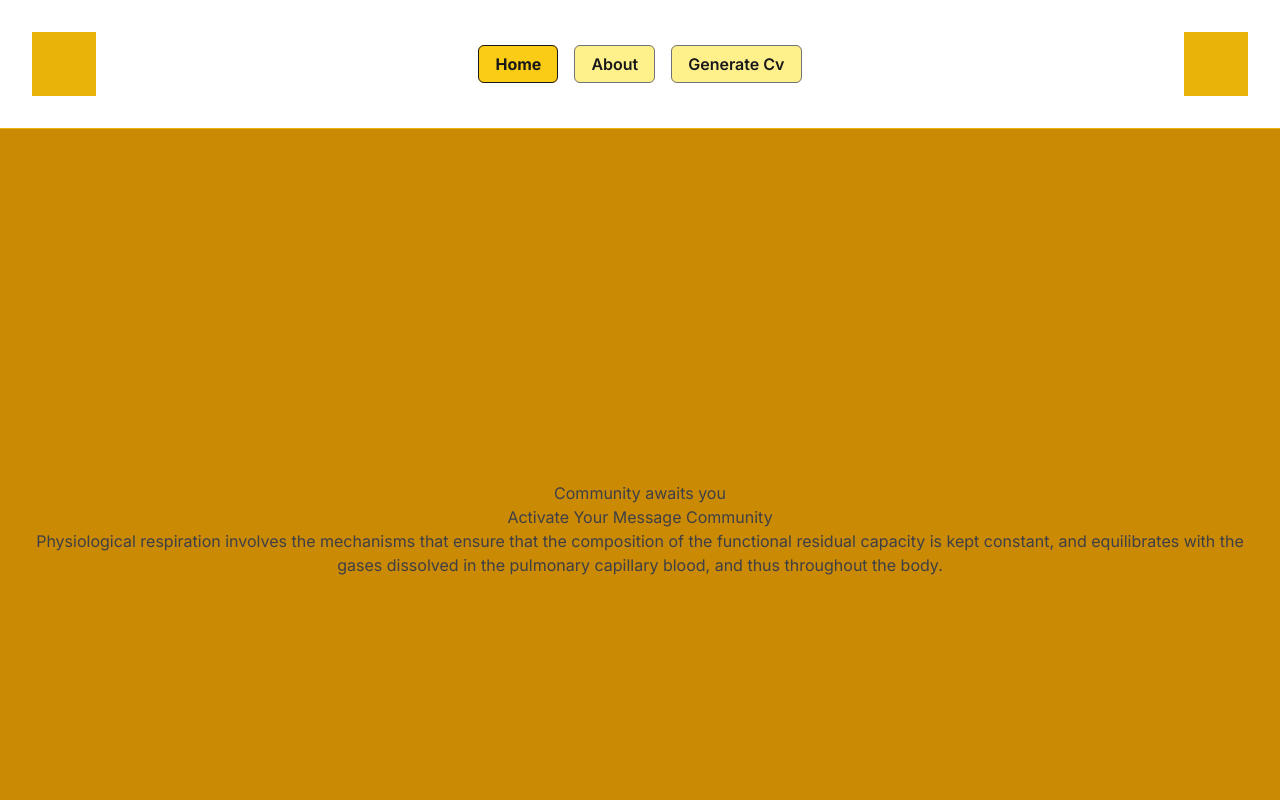
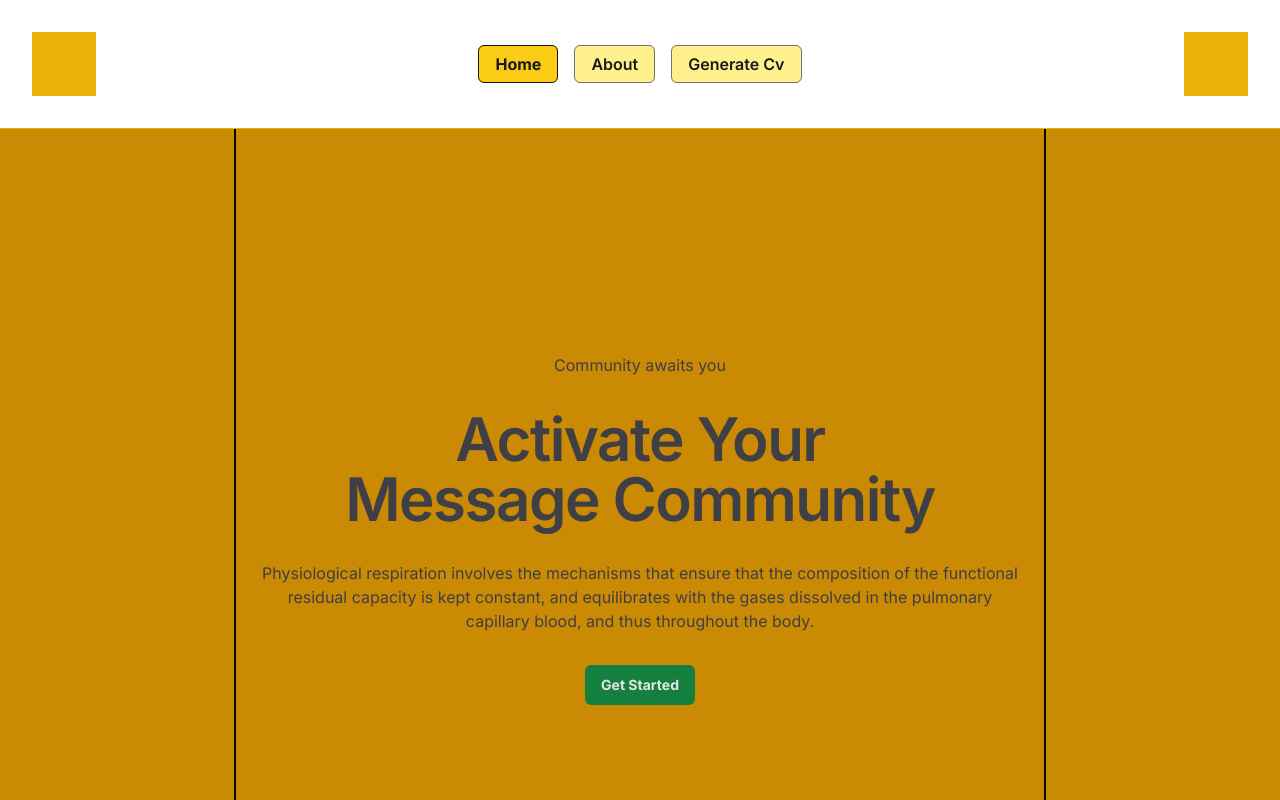
Before and after one commit to sheraz4196/twisto, a Next.js app: page / in a window 1280 px wide. Shown: the top 800 px of the page. Built offline with nearby package versions, Linux system fonts and the light colour scheme.

Commit message:
feat-page-ui design complete

```diff
--- a/app/page.tsx
+++ b/app/page.tsx
@@ -2,17 +2,18 @@ import { Button } from '@/components/ui/button';
 import Image from 'next/image';
 import Link from 'next/link';
 export default function Home() {
-  return <div className="flex h-screen items-center justify-center p-2 text-center md:p-4 lg:p-8 bg-primary-600 ">
-    <div>
-      <div className=' text-zinc-700'>
+  return <div className="flex h-screen items-center justify-center p-4 text-center md:p-6 lg:p-8 bg-primary-600 ">
+    <div className='border-black border-x-2 h-screen grid place-items-center px-5'>
+    <div className="sm:max-w-3xl lg:max-w-3xl">
+      <div className='flex flex-col gap-4 lg:gap-8 text-zinc-700'>
         <p>Community awaits you</p>
-        <h3>Activate Your Message Community</h3>
-        <p>Physiological respiration involves the mechanisms that ensure that the composition of the functional residual capacity is kept constant, and equilibrates with the gases dissolved in the pulmonary capillary blood, and thus throughout the body.</p>
+        <h3 className='text-5xl font-semibold tracking-tight sm:px-10 md:px-24 lg:px-20 lg:text-6xl'>Activate Your Message Community</h3>
+        <p className='text-sm lg:text-base'>Physiological respiration involves the mechanisms that ensure that the composition of the functional residual capacity is kept constant, and equilibrates with the gases dissolved in the pulmonary capillary blood, and thus throughout the body.</p>
+      <Link href={'/'}>
+            <Button className="bg-accent-700 hover:bg-green-500">Get Started</Button>
+          </Link>
       </div>
-      <div>
-        <div></div>
-        <div></div>
-      </div>
+    </div>
     </div>
   </div>;
 }
```
